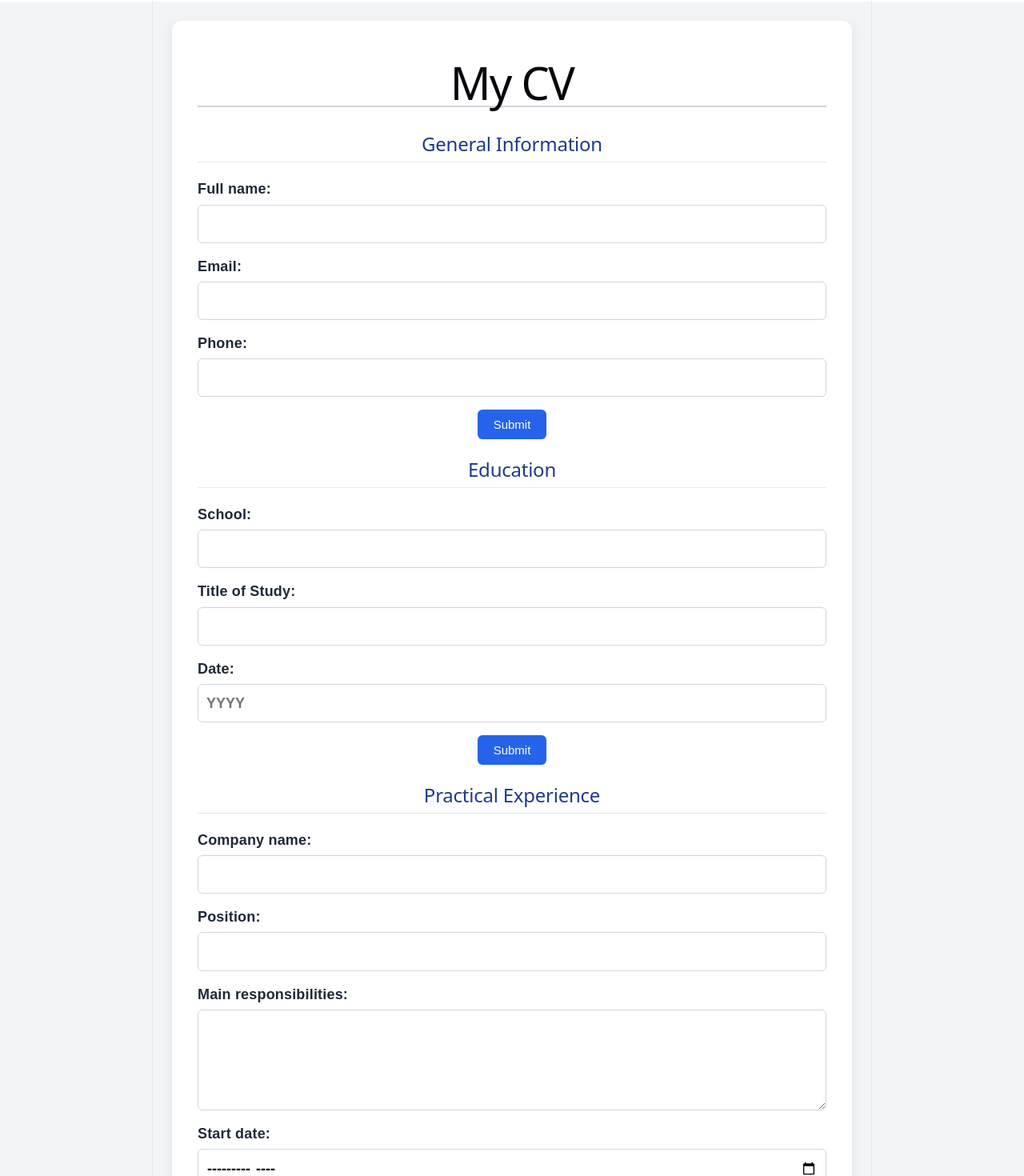
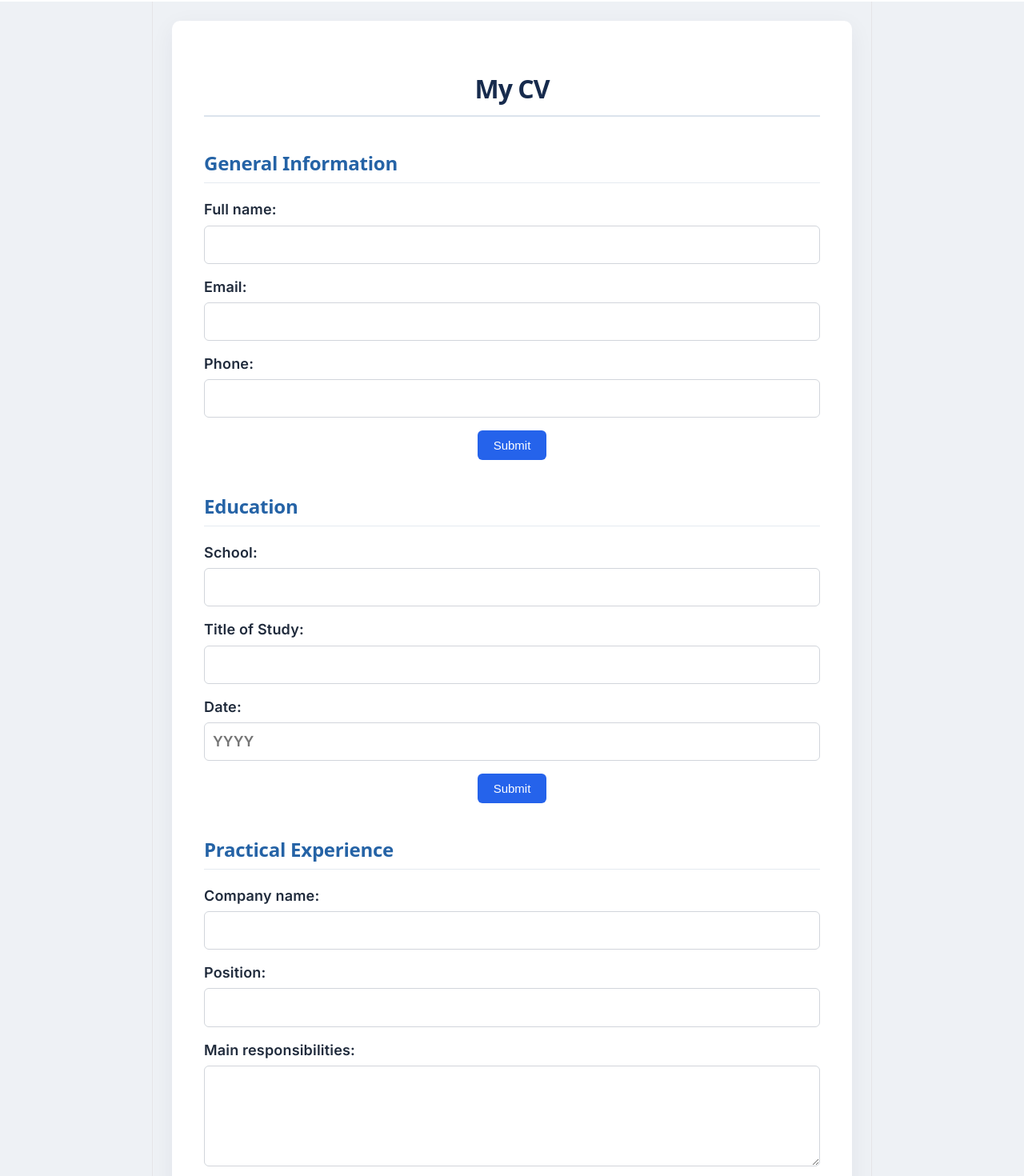
Before and after one commit to gymagyel/cv-application, a React (Vite) app: page / in a window 1280 px wide. Shown: the part 38-1508 px from the top of the page at 80% size. Built offline with nearby package versions, Linux system fonts and the light colour scheme.

Commit message:
Polish CV application styling

```diff
--- a/src/components/Experience.jsx
+++ b/src/components/Experience.jsx
@@ -20,16 +20,6 @@ function handleSubmit(event) {
 }
 
 
-function formatDate(date) {
-  if (!date) return '';
-
-  const [year, month] = date.split('-');
-
-  return new Date(year, month - 1).toLocaleDateString('en-IE', {
-    month: 'short',
-    year: 'numeric',
-  });
-}
 
 return (
     <section>
@@ -68,7 +58,10 @@ return (
              <label>
   Start date:
   <input
-  type='month'
+  type='number'
+            min= '1950'
+            max= '2100'
+            placeholder = 'YYYY'
     value={formData.start}
     onChange={(event) =>
       setFormData({ ...formData, start: event.target.value })
@@ -78,7 +71,10 @@ return (
      <label>
   End date
   <input
-  type='month'
+  type='number'
+            min= '1950'
+            max= '2100'
+            placeholder = 'YYYY'
     value={formData.end}
     onChange={(event) =>
       setFormData({ ...formData, end: event.target.value })
@@ -89,8 +85,9 @@ return (
 <button type="submit">Submit</button>
       </form>
     ) : (
-      <div>
-        <h3>Company: {formData.companyName}</h3>
+
+      <div className="cv-preview">
+        <h3>{formData.companyName}</h3>
         <p>Position: {formData.position}</p>
 <p className="responsibilities-heading">
   Key Responsibilities
@@ -105,8 +102,9 @@ return (
       <li key={index}>{item}</li>
     ))}
 </ul></div>
-        <p>Start date: {formatDate(formData.start)}</p>
-<p>End date: {formatDate(formData.end)}</p>
+        <p>
+  {formData.start} – {formData.end || 'Present'}
+</p>
 
         <button type="button" onClick={() => setIsEditing(true)}>
           Edit
--- a/src/components/GeneralInfo.jsx
+++ b/src/components/GeneralInfo.jsx
@@ -51,6 +51,7 @@ onChange={(event) =>
       </form>
        ) : (
       <div className="cv-preview">
+        <div className="cv-preview general-preview"></div>
   <h3>{formData.name}</h3>
   <p>{formData.email}</p>
   <p>{formData.phone}</p>
--- a/src/styles/App.css
+++ b/src/styles/App.css
@@ -1,4 +1,4 @@
-
+@import url('https://fonts.googleapis.com/css2?family=Inter:wght@400;500;600;700;800&display=swap');
 #root {
   max-width: 900px;
   margin: 40px auto;
@@ -7,25 +7,31 @@
 
 body {
   margin: 0;
-  font-family: Arial, sans-serif;
-  background: #f3f4f6;
-  color: #1f2937;
+  font-family: 'Inter', sans-serif;
+  background: #eef1f5;
+  color: #202b3c;
 }
 
 main {
-  background: white;
-  padding: 32px;
-  border-radius: 12px;
-  box-shadow: 0 4px 16px rgba(0, 0, 0, 0.08);
+  background: #ffffff;
+  padding: 40px;
+  border-radius: 10px;
+  box-shadow: 0 8px 30px rgba(25, 40, 60, 0.06);
 }
 
 h1 {
-  border-bottom: 2px solid #d1d5db;
-  padding-bottom: 16px;
+  font-size: 32px;
+  font-weight: 800;
+  letter-spacing: -1px;
+  color: #172b4d;
+  border-bottom: 2px solid #dbe3ed;
+  padding-bottom: 20px;
+  margin-bottom: 32px;
 }
 
+
 section {
-  margin-top: 24px;
+  margin-top: 44px;
 }
 label {
   display: flex;
@@ -67,33 +73,56 @@ button:hover {
 }
 
 section p {
-  margin: 8px 0;
-  line-height: 1.6;
+  margin: 10px 0;
+  line-height: 1.7;
+  color: #4b5563;
+  font-size: 15px;
 }
 
 section h2 {
-  color: #1e3a8a;
-  border-bottom: 1px solid #e5e7eb;
-  padding-bottom: 8px;
+  font-size: 24px;
+  font-weight: 700;
+  color: #2563a6;
+  border-bottom: 1px solid #e5eaf0;
+  padding-bottom: 10px;
   margin-bottom: 20px;
+  text-align: left;
 }
 
+.cv-preview {
+  text-align: left;
+}
+
+
 .cv-preview ul {
-  display: inline-block;
+  display: block;
   text-align: left;
-  margin: 8px auto 16px;
+  margin: 6px 0 16px;
   padding-left: 22px;
   line-height: 1.7;
   color: #4b5563;
 }
 
+.cv-preview h3 {
+  font-size: 18px;
+  font-weight: 600;
+  color: #172b4d;
+  margin-bottom: 10px;
+}
+.cv-preview p {
+  font-size: 14px;
+  color: #64748b;
+  margin: 6px 0;
+}
 .cv-preview li {
   margin-bottom: 4px;
 }
 
 .responsibilities-heading {
+  font-size: 15px;
   font-weight: 600;
-  margin-bottom: 4px;
+  color: #334155;
+  margin: 16px 0 6px;
 }
 
 .print-container {
@@ -133,3 +162,25 @@ section h2 {
     padding: 0;
   }
 }
+
+
+
+.cv-preview section {
+  padding: 20px 0;
+  border-bottom: 1px solid #e5e7eb;
+}
+
+.cv-preview section:last-child {
+  border-bottom: none;
+}
+
+.cv-preview button {
+  background: #e8eef5;
+  color: #334155;
+  padding: 7px 16px;
+  font-size: 13px;
+}
+
+.cv-preview button:hover {
+  background: #d5e0ed;
+}
```
